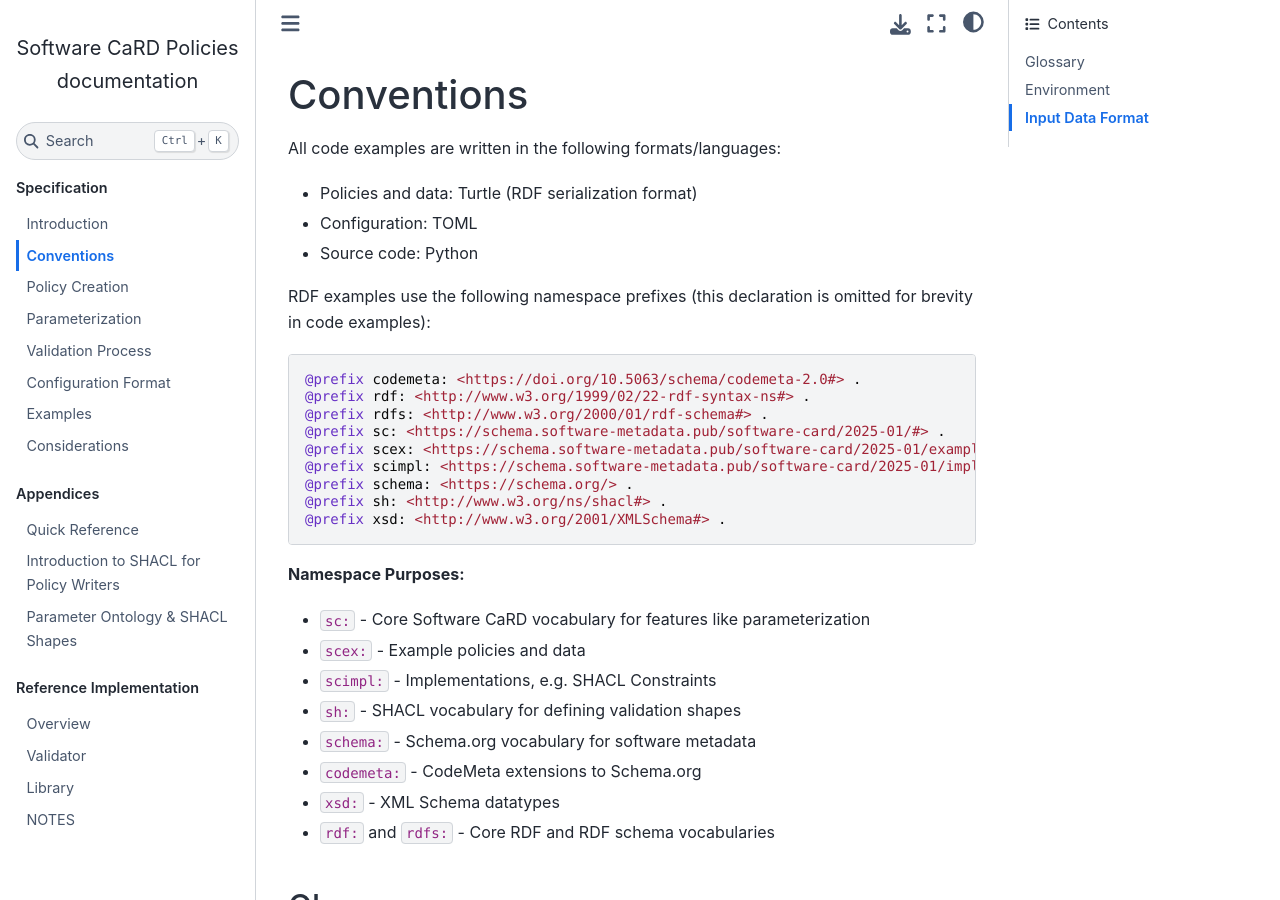
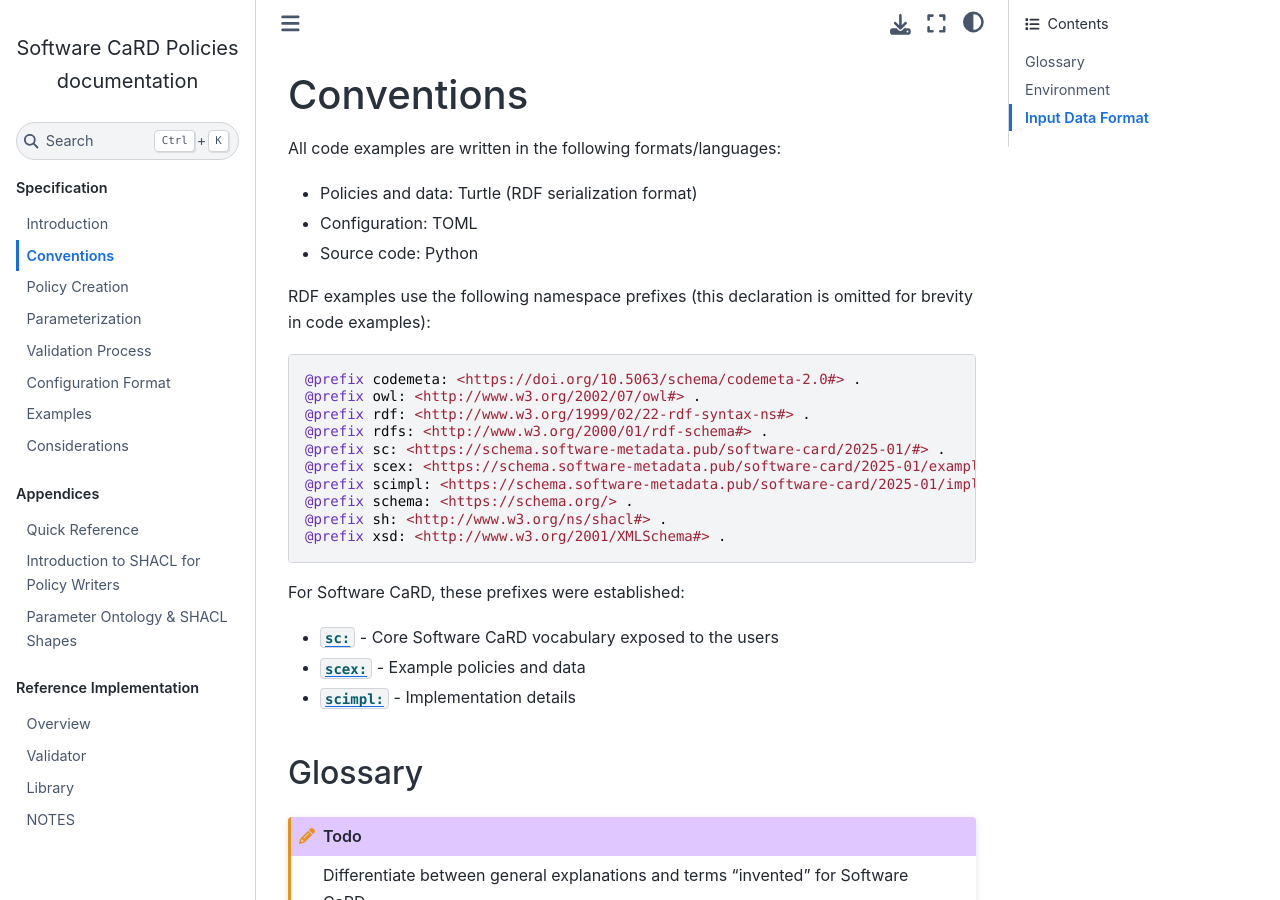
Before and after one commit to softwarepub/software-card-policies, a Sphinx documentation site: the page built from docs/specification/conventions.md, in a window 1280 px wide and 900 px high. Built offline with Sphinx 7.4.7 and the Sphinx Book theme 1.1.4, drawn with Linux system fonts in a browser that asks for light colours; pages that are not in the unit, such as notebooks, are missing from menus.

Commit message:
Align namespaces; remove conventions from README

````diff
--- a/docs/specification/conventions.md
+++ b/docs/specification/conventions.md
@@ -17,28 +17,22 @@ RDF examples use the following namespace prefixes (this declaration is omitted f
 
 ```turtle
 @prefix codemeta: <https://doi.org/10.5063/schema/codemeta-2.0#> .
+@prefix owl: <http://www.w3.org/2002/07/owl#> .
 @prefix rdf: <http://www.w3.org/1999/02/22-rdf-syntax-ns#> .
 @prefix rdfs: <http://www.w3.org/2000/01/rdf-schema#> .
 @prefix sc: <https://schema.software-metadata.pub/software-card/2025-01/#> .
 @prefix scex: <https://schema.software-metadata.pub/software-card/2025-01/examples/#> .
-@prefix scimpl: <https://schema.software-metadata.pub/software-card/2025-01/implementations/#> .
+@prefix scimpl: <https://schema.software-metadata.pub/software-card/2025-01/implementation/#> .
 @prefix schema: <https://schema.org/> .
 @prefix sh: <http://www.w3.org/ns/shacl#> .
 @prefix xsd: <http://www.w3.org/2001/XMLSchema#> .
 ```
 
-**Namespace Purposes:**
+For Software CaRD, these prefixes were established:
 
-- `sc:` - Core Software CaRD vocabulary for features like parameterization
-- `scex:` - Example policies and data
-- `scimpl:` - Implementations, e.g. SHACL Constraints
-- `sh:` - SHACL vocabulary for defining validation shapes
-- `schema:` - Schema.org vocabulary for software metadata
-- `codemeta:` - CodeMeta extensions to Schema.org
-- `xsd:` - XML Schema datatypes
-- `rdf:` and `rdfs:` - Core RDF and RDF schema vocabularies
-
-
+- [`sc:`](https://schema.software-metadata.pub/software-card/2025-01/#) - Core Software CaRD vocabulary exposed to the users
+- [`scex:`](https://schema.software-metadata.pub/software-card/2025-01/examples/#) - Example policies and data
+- [`scimpl:`](https://schema.software-metadata.pub/software-card/2025-01/implementation/#) - Implementation details
 
 ## Glossary
 
````
Also changed, not shown: README.md (+0 -31 lines), 11 other files.
